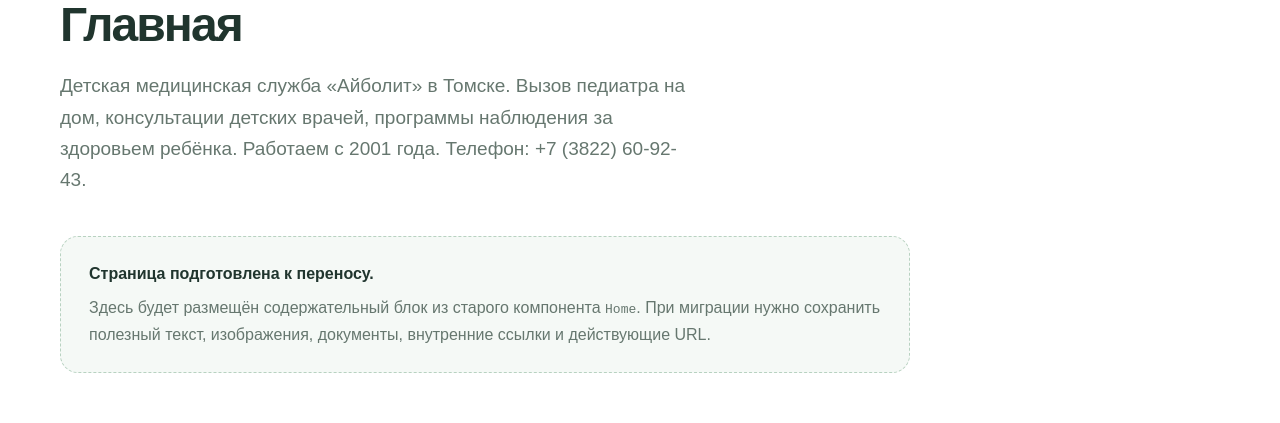
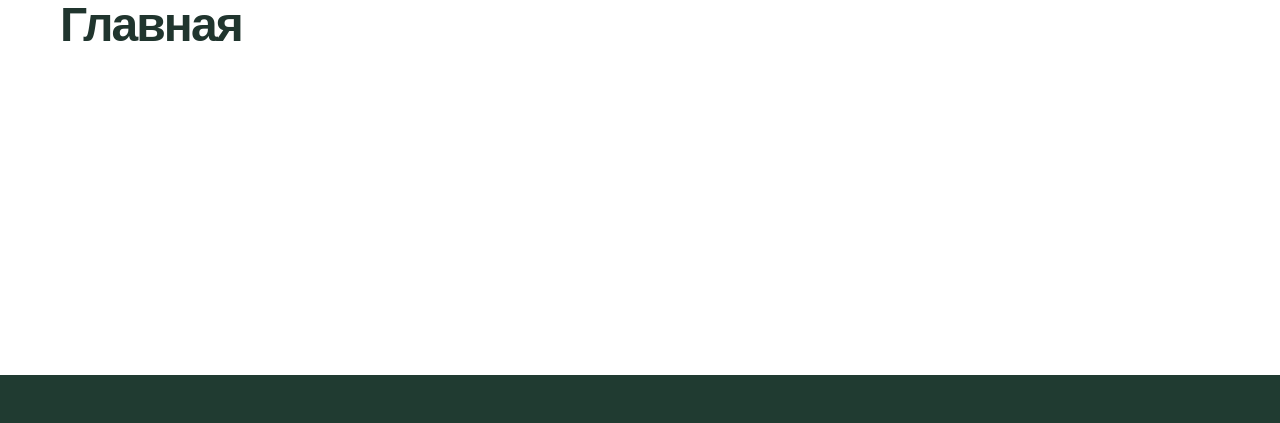
Before and after one commit to Shuman-Olga/aibolit70-ts, a Next.js app: page / in a window 1280 px wide. Shown: the part 267-690 px from the top of the page. Built offline with nearby package versions, Linux system fonts and the light colour scheme.

Commit message:
Render migrated About and Services content

```diff
--- a/src/components/page-content.tsx
+++ b/src/components/page-content.tsx
@@ -1,16 +1,12 @@
 import type { SiteRoute } from "@/types/content";
+import { MigratedPageContent } from "@/data/migrated-pages";
 
 export function PageContent({ route }: { route: SiteRoute }) {
   return (
     <article className="page-content">
       <p className="eyebrow">Детская медицинская служба «Айболит» · Томск</p>
       <h1>{route.crumb}</h1>
-      <p className="lead">{route.description}</p>
-      <div className="migration-note">
-        <strong>Страница подготовлена к переносу.</strong>
-        <p>Здесь будет размещён содержательный блок из старого компонента <code>{route.contentKey}</code>.
-          При миграции нужно сохранить полезный текст, изображения, документы, внутренние ссылки и действующие URL.</p>
-      </div>
+      <MigratedPageContent pageKey={route.contentKey} />
     </article>
   );
 }
```
